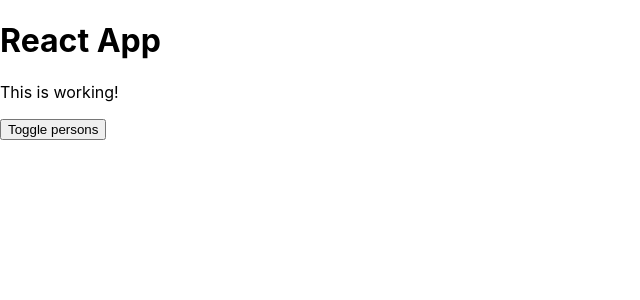
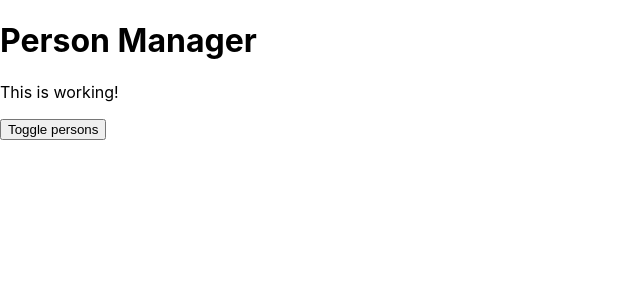
Before and after one commit to IvanKubrick/react-test-1, a React app: page / in a window 1280 px wide. Shown: the top 300 px of the page, without its empty margins (0-640 px from the left). Built offline with nearby package versions, Linux system fonts and the light colour scheme.

Commit message:
Add title as a prop

```diff
--- a/src/components/Cockpit/Cockpit.js
+++ b/src/components/Cockpit/Cockpit.js
@@ -15,7 +15,7 @@
 
   return (
     <div className={classes.Cockpit}>
-      <h1>React App</h1>
+      <h1>{props.title}</h1>
       <p className={assignedClasses.join(' ')}>This is working!</p>
       <button className={btnClass} onClick={props.clicked}>
         Toggle persons
--- a/src/containers/App.js
+++ b/src/containers/App.js
@@ -58,6 +58,7 @@
           showPersons={this.state.showPersons}
           persons={this.state.persons}
           clicked={this.togglePersonsHandler}
+          title={this.props.appTitle}
         />
         {persons}
       </div>
--- a/src/index.js
+++ b/src/index.js
@@ -4,7 +4,7 @@
 import App from './containers/App';
 import * as serviceWorker from './serviceWorker';
 
-ReactDOM.render(<App />, document.getElementById('root'));
+ReactDOM.render(<App appTitle="Person Manager" />, document.getElementById('root'));
 
 // If you want your app to work offline and load faster, you can change
 // unregister() to register() below. Note this comes with some pitfalls.
```
Also changed, not shown: 1 other file (tests, documents, lock files or other folders).
